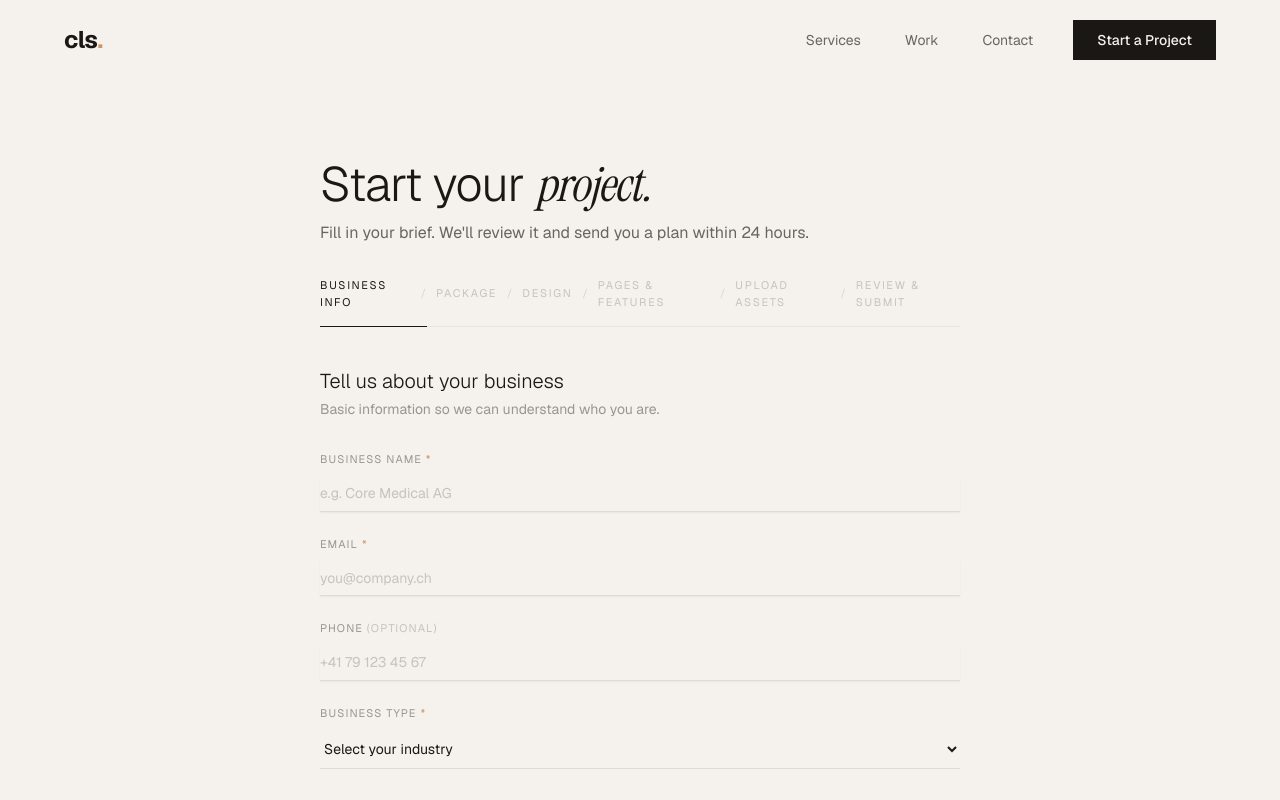
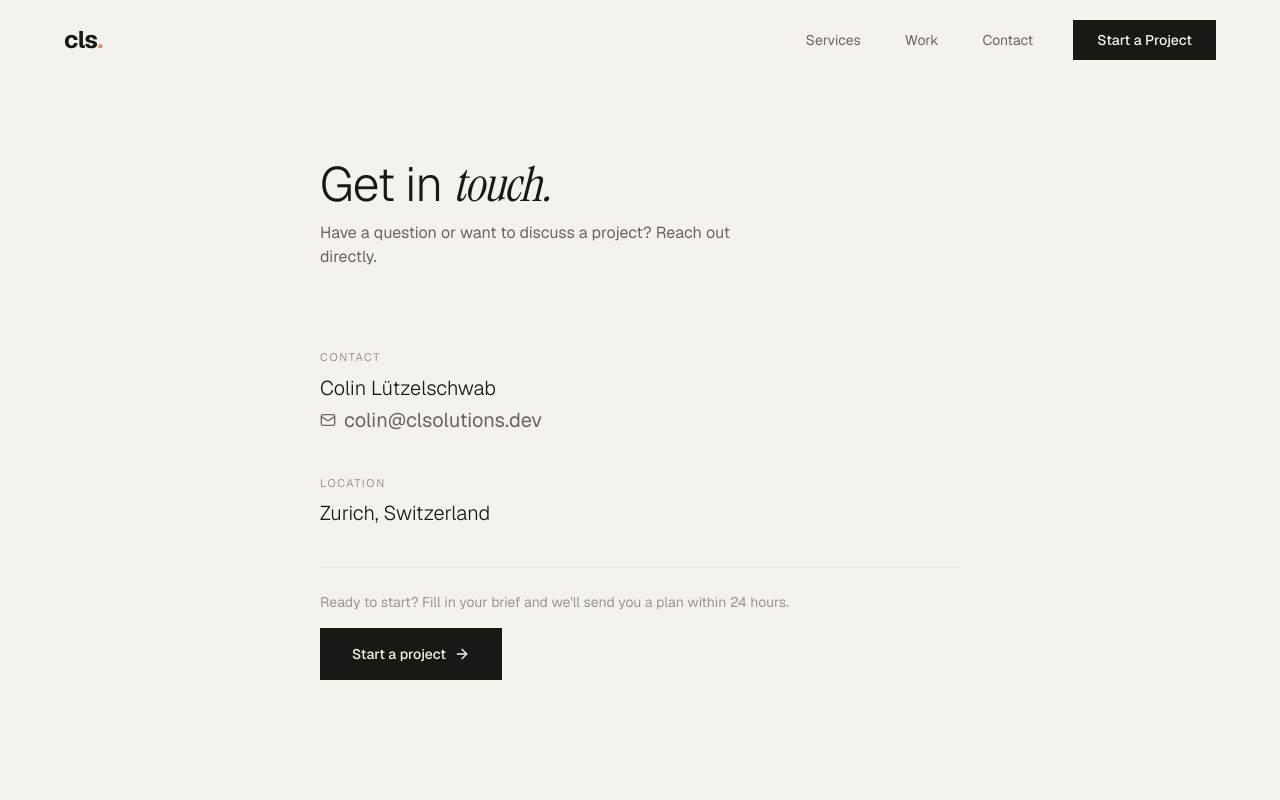
Before and after one commit to colinluetzelschwab/cl-solutions-website, a Next.js app: page /contact in a window 1280 px wide. Shown: the top 800 px of the page. Built offline with nearby package versions, Linux system fonts and the light colour scheme.

Commit message:
feat: separate Contact and Start a Project pages
/contact — simple info page with name, email, location
/contact/start — onboarding wizard (moved from /contact)
All "Start a project" CTAs now point to /contact/start

Co-Authored-By: claude-flow <ruv@ruv.net>

```diff
--- a/app/contact/page.tsx
+++ b/app/contact/page.tsx
@@ -1,13 +1,13 @@
 import type { Metadata } from 'next'
-import { Suspense } from 'react'
+import Link from 'next/link'
 import Navigation from '@/components/layout/Navigation'
 import Footer from '@/components/layout/Footer'
-import OnboardingWizard from '@/components/onboarding/OnboardingWizard'
+import { ArrowRight, Mail } from 'lucide-react'
 
 export const metadata: Metadata = {
-  title: 'Get a Quote — CL Solutions',
+  title: 'Contact — CL Solutions',
   description:
-    'Tell us about your project. Fill in your brief and we respond within 24 hours with a plan.',
+    'Get in touch with CL Solutions. Premium websites for Swiss businesses.',
 }
 
 export default function ContactPage() {
@@ -15,25 +15,49 @@ export default function ContactPage() {
     <>
       <Navigation />
 
-      <section className="w-full bg-background-primary pt-32 md:pt-40 pb-6 md:pb-8">
+      <section className="w-full bg-background-primary pt-32 md:pt-40 pb-24 md:pb-32">
         <div className="max-w-3xl mx-auto px-6 sm:px-10 lg:px-16">
           <h1 className="text-4xl md:text-5xl font-light text-text-primary tracking-[-0.02em] mb-3">
-            Start your{' '}
+            Get in{' '}
             <span className="font-[family-name:var(--font-display)] italic font-normal pr-[0.15em]">
-              project.
+              touch.
             </span>
           </h1>
-          <p className="text-base text-text-secondary">
-            Fill in your brief. We&apos;ll review it and send you a plan within 24 hours.
+          <p className="text-base text-text-secondary mb-16 md:mb-20 max-w-md">
+            Have a question or want to discuss a project? Reach out directly.
           </p>
-        </div>
-      </section>
 
-      <section className="w-full bg-background-primary pb-16 md:pb-24">
-        <div className="max-w-3xl mx-auto px-6 sm:px-10 lg:px-16">
-          <Suspense>
-            <OnboardingWizard />
-          </Suspense>
+          <div className="space-y-10">
+            <div>
+              <p className="text-[11px] tracking-[0.15em] uppercase text-text-muted mb-2">Contact</p>
+              <p className="text-lg md:text-xl text-text-primary font-light">Colin Lützelschwab</p>
+              <a
+                href="mailto:colin@clsolutions.dev"
+                className="inline-flex items-center gap-2 text-lg md:text-xl text-text-secondary hover:text-text-primary transition-colors mt-1"
+              >
+                <Mail className="w-4 h-4" />
+                colin@clsolutions.dev
+              </a>
+            </div>
+
+            <div>
+              <p className="text-[11px] tracking-[0.15em] uppercase text-text-muted mb-2">Location</p>
+              <p className="text-lg md:text-xl text-text-primary font-light">Zurich, Switzerland</p>
+            </div>
+
+            <div className="pt-6 border-t border-border-subtle">
+              <p className="text-sm text-text-muted mb-4">
+                Ready to start? Fill in your brief and we&apos;ll send you a plan within 24 hours.
+              </p>
+              <Link
+                href="/contact/start"
+                className="inline-flex items-center gap-2 px-8 py-4 text-sm font-medium bg-text-primary text-background-primary hover:bg-text-primary/90 transition-colors group"
+              >
+                Start a project
+                <ArrowRight className="w-4 h-4 group-hover:translate-x-1 transition-transform" />
+              </Link>
+            </div>
+          </div>
         </div>
       </section>
 
--- /dev/null
+++ b/app/contact/start/page.tsx
@@ -0,0 +1,43 @@
+import type { Metadata } from 'next'
+import { Suspense } from 'react'
+import Navigation from '@/components/layout/Navigation'
+import Footer from '@/components/layout/Footer'
+import OnboardingWizard from '@/components/onboarding/OnboardingWizard'
+
+export const metadata: Metadata = {
+  title: 'Start a Project — CL Solutions',
+  description:
+    'Tell us about your project. Fill in your brief and we respond within 24 hours with a plan.',
+}
+
+export default function StartProjectPage() {
+  return (
+    <>
+      <Navigation />
+
+      <section className="w-full bg-background-primary pt-32 md:pt-40 pb-6 md:pb-8">
+        <div className="max-w-3xl mx-auto px-6 sm:px-10 lg:px-16">
+          <h1 className="text-4xl md:text-5xl font-light text-text-primary tracking-[-0.02em] mb-3">
+            Start your{' '}
+            <span className="font-[family-name:var(--font-display)] italic font-normal pr-[0.15em]">
+              project.
+            </span>
+          </h1>
+          <p className="text-base text-text-secondary">
+            Fill in your brief. We&apos;ll review it and send you a plan within 24 hours.
+          </p>
+        </div>
+      </section>
+
+      <section className="w-full bg-background-primary pb-16 md:pb-24">
+        <div className="max-w-3xl mx-auto px-6 sm:px-10 lg:px-16">
+          <Suspense>
+            <OnboardingWizard />
+          </Suspense>
+        </div>
+      </section>
+
+      <Footer />
+    </>
+  )
+}
--- a/components/layout/Navigation.tsx
+++ b/components/layout/Navigation.tsx
@@ -60,7 +60,7 @@ export default function Navigation() {
                 </Link>
               ))}
               <Link
-                href="/contact"
+                href="/contact/start"
                 className="ml-4 px-6 py-2.5 text-sm font-medium bg-text-primary text-background-primary hover:bg-text-primary/90 transition-colors duration-200"
               >
                 Start a Project
@@ -108,7 +108,7 @@ export default function Navigation() {
           ))}
           <div className="mt-8 pt-8 border-t border-border-subtle w-full">
             <Link
-              href="/contact"
+              href="/contact/start"
               className="inline-block px-8 py-4 text-base font-medium bg-text-primary text-background-primary"
               onClick={() => setIsMobileMenuOpen(false)}
             >
--- a/components/sections/home/HeroContent.tsx
+++ b/components/sections/home/HeroContent.tsx
@@ -94,7 +94,7 @@ export default function HeroContent() {
             </motion.p>
 
             <motion.div variants={fade} className="flex flex-col sm:flex-row items-start gap-3 mt-10 md:mt-14">
-              <Link href="/contact" className="inline-flex items-center gap-2 px-8 py-4 text-sm font-medium bg-text-primary text-background-primary hover:bg-text-primary/90 transition-colors group">
+              <Link href="/contact/start" className="inline-flex items-center gap-2 px-8 py-4 text-sm font-medium bg-text-primary text-background-primary hover:bg-text-primary/90 transition-colors group">
                 Start a project
                 <ArrowRight className="w-4 h-4 group-hover:translate-x-1 transition-transform" />
               </Link>
--- a/components/sections/home/ServicesOverview.tsx
+++ b/components/sections/home/ServicesOverview.tsx
@@ -69,7 +69,7 @@ export default function ServicesOverview() {
                 </div>
 
                 <Link
-                  href="/contact"
+                  href="/contact/start"
                   className="inline-flex items-center text-sm text-text-muted hover:text-text-primary transition-colors group/link"
                 >
                   Get started
--- a/components/sections/services/MaintenanceCards.tsx
+++ b/components/sections/services/MaintenanceCards.tsx
@@ -67,7 +67,7 @@ export default function MaintenanceCards() {
               </div>
 
               {/* CTA */}
-              <Link href="/contact">
+              <Link href="/contact/start">
                 <Button className="w-full h-12 bg-background-elevated text-text-primary hover:bg-background-primary border border-border-default font-medium rounded-none transition-all duration-200">
                   Get Started
                 </Button>
--- a/components/sections/services/PricingTable.tsx
+++ b/components/sections/services/PricingTable.tsx
@@ -109,7 +109,7 @@ export default function PricingTable() {
               </div>
 
               {/* CTA Button */}
-              <Link href={`/contact?package=${tier.name.toLowerCase()}`}>
+              <Link href={`/contact/start?package=${tier.name.toLowerCase()}`}>
                 <Button
                   className={`w-full h-12 font-medium rounded-none transition-all duration-200 ${
                     tier.isPopular
--- a/components/sections/shared/CTABanner.tsx
+++ b/components/sections/shared/CTABanner.tsx
@@ -23,7 +23,7 @@ export default function CTABanner({ headline, subtext }: CTABannerProps) {
             {subtext ?? "Fill out our brief — we'll get back to you within 24 hours with a proposal."}
           </p>
           <Link
-            href="/contact"
+            href="/contact/start"
             className="inline-flex items-center gap-2 px-8 py-4 text-sm font-medium bg-text-primary text-background-primary hover:bg-text-primary/90 transition-colors group"
           >
             Start your project
```
